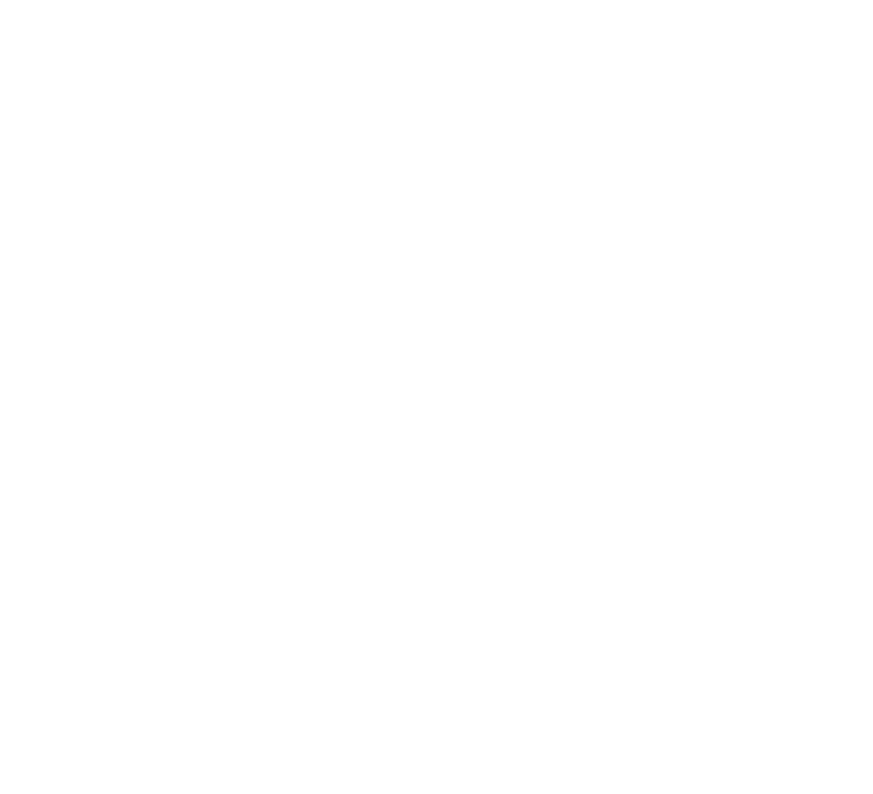
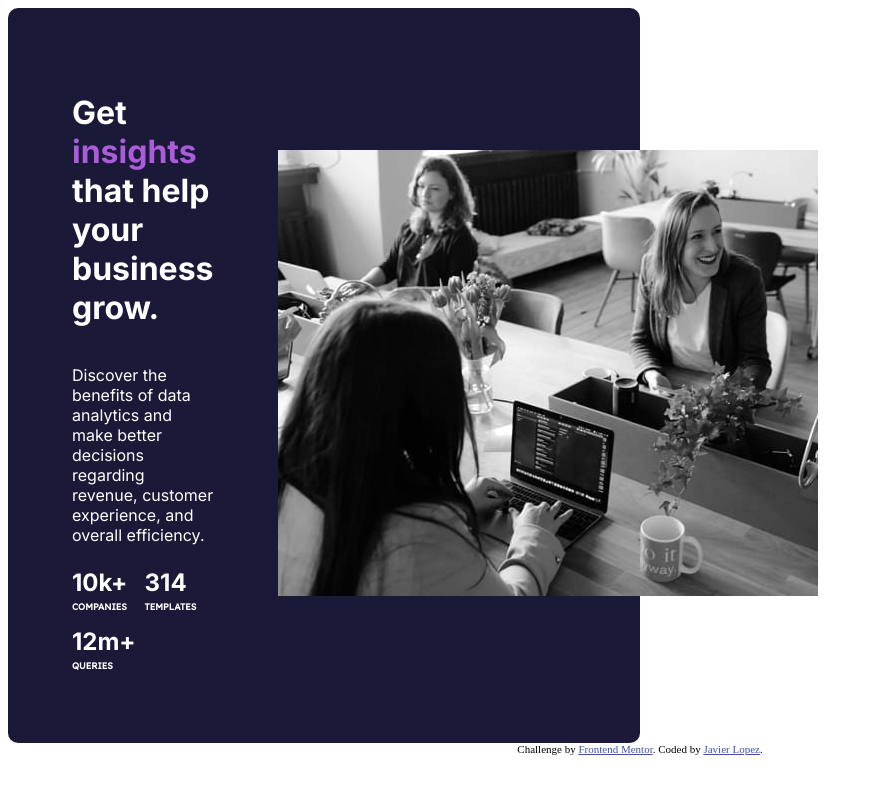
Before and after one commit to jglopezre/stats-preview-card-component-main, a plain HTML site: page index.html in a window 1280 px wide. Shown: the whole page, without its empty margins (0-873 px from the left). Drawn offline with nearby package versions, Linux system fonts and the light colour scheme; files that its build step writes are made by us from their sources.

Commit message:
fonts added, fonts added, card builded

```diff
--- a/index.html
+++ b/index.html
@@ -8,31 +8,53 @@
 
   <title>Frontend Mentor | Stats preview card component</title>
 
-  <!-- Feel free to remove these styles or customise in your own stylesheet 👍 -->
+  <link rel="preconnect" href="https://fonts.googleapis.com">
+  <link rel="preconnect" href="https://fonts.gstatic.com" crossorigin>
+  <link href="https://fonts.googleapis.com/css2?family=Inter:wght@400;700&family=Lexend+Deca&display=swap" rel="stylesheet">
+  <link href="./style.css" rel="stylesheet"/>
+  <!-- Feel free to remove these styles or customise in your own stylesheet 👍
   <style>
-    .attribution { font-size: 11px; text-align: center; }
-    .attribution a { color: hsl(228, 45%, 44%); }
-  </style>
+
+  </style> -->
 </head>
+
 <body>
 
+  <div class="card">
+    <div>
+      <div class="left-box">
+	<div><h1>Get <span>insights</span> that help your business grow.</h1></div>
+	<div><p>Discover the benefits of data analytics and make better decisions regarding revenue, customer experience, and overall efficiency.</p></div>
+	<div class="left-data-box">
+	  <div>
+	    <h2>10k+</h2>
+	    <p>companies</p>
+	  </div>
 
+	  <div>
+	    <h2>314</h2>
+	    <p>templates</p>
+	  </div>
 
+	  <div>
+	    <h2>12m+</h2>
+	    <p>queries</p>
+	  </div>
+	</div>
+      </div>
+    </div>
 
-<!---
-  Get insights that help your business grow.
-
-  Discover the benefits of data analytics and make better decisions regarding revenue, customer
-  experience, and overall efficiency.
-
-  10k+ companies
-  314 templates
-  12m+ queries
+    <div >
+      <div>
+	<img alt="meeting" src="./images/image-header-desktop.jpg"/>
+      </div>
+    </div>
+  </div>
 
   <div class="attribution">
     Challenge by <a href="https://www.frontendmentor.io?ref=challenge" target="_blank">Frontend Mentor</a>.
-    Coded by <a href="#">Your Name Here</a>.
+    Coded by <a href="#">Javier Lopez</a>.
   </div>
---->
+
 </body>
 </html>
--- a/style.scss
+++ b/style.scss
@@ -0,0 +1,67 @@
+$bkground: hsl(233, 47%, 7%);
+$card-bkground: hsl(244, 38%, 16%);
+$accent: hsl(277, 64%, 61%);
+$white: hsl(0, 0%, 100%);
+$white-2: hsla(0, 0%, 100%, 0.75);  //Main Paragraph Transparent white
+$white-3: hsla(0, 0%, 100%, 0.6);  //Stats Heading
+
+
+html {
+    height: 100%;
+}
+
+span {
+    color: $accent;
+}
+
+h1, h2, p {
+    font-family: Inter;
+}
+
+.card {
+   display: flex;
+   flex-direction: row;
+   width: 50%;
+   color: $white;
+   background-color: $card-bkground;
+   border-radius: 10px;
+
+   >div {
+       flex-grow: 1;
+       display: flex;
+       justify-content: center;
+       flex-direction: column;
+   }
+}
+
+.left-box {
+    flex-grow: 1;
+    display: flex;
+    flex-flow: column;
+    justify-content: space-around;
+    margin: 4em;
+
+    >div{
+	flex-grow: 1;
+    }
+}
+
+.left-data-box {
+    display: flex;
+    flex-flow: row wrap;
+
+    >div {
+	flex-grow: 1;
+	line-height: 0.2em;
+	p {
+	    font-family: Lexend Deca;
+	    font-size: 0.8em;
+	    font-variant: small-caps;
+	    font-weight: bold;
+	}
+    }
+}
+
+
+.attribution { font-size: 11px; text-align: center; }
+.attribution a { color: hsl(228, 45%, 44%); }
```
